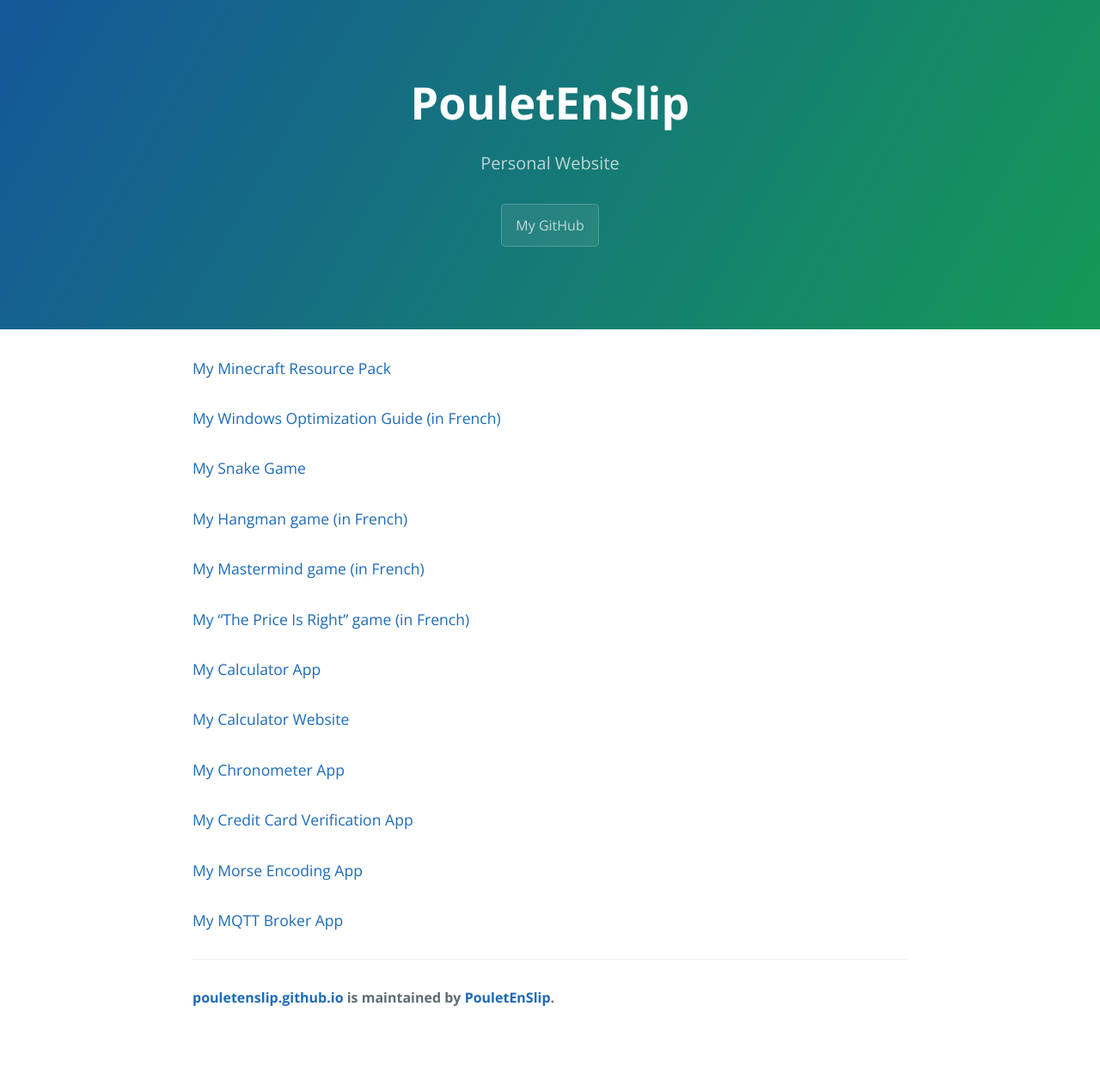
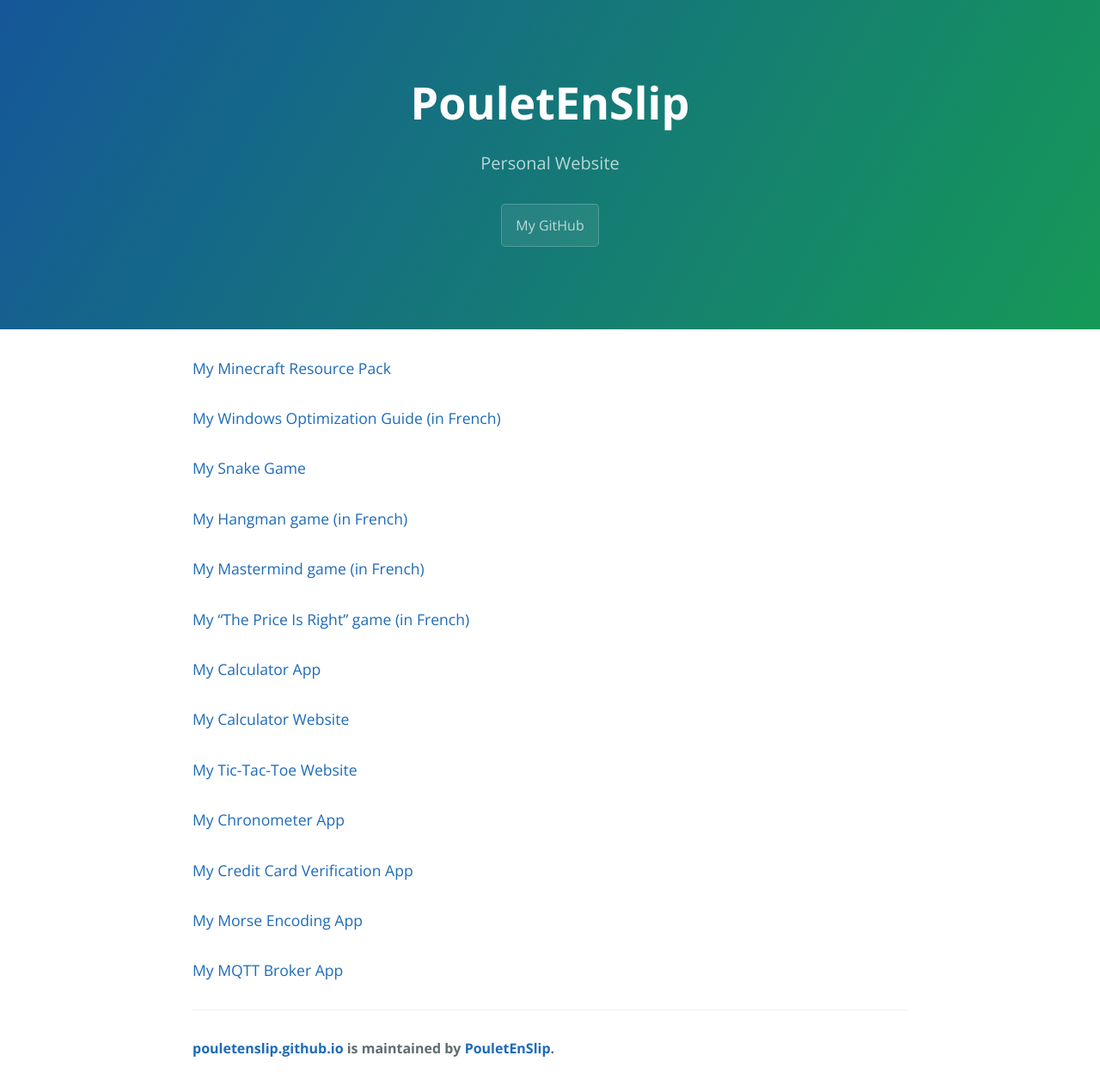
Before and after one commit to PouletEnSlip/pouletenslip.github.io, a Jekyll site: the page built from index.md, in a window 1280 px wide. Shown: the whole page at 86% size. Built offline with Jekyll 4.4.1, drawn with Linux system fonts in a browser that asks for light colours; comment, search, counter and statistics services are not loaded; before the commit the page ends 1204 px from its top, so only the background shows below that.

Commit message:
Update index.md

```diff
--- a/index.md
+++ b/index.md
@@ -10,6 +10,7 @@ layout: default
 #### [My "The Price Is Right" game (in French)](https://github.com/PouletEnSlip/ThePriceIsRight)
 #### [My Calculator App](https://github.com/PouletEnSlip/Calculator)
 #### [My Calculator Website](pages/calculator/)
+#### [My Tic-Tac-Toe Website](pages/tictactoe/)
 #### [My Chronometer App](https://github.com/PouletEnSlip/Chronometer)
 #### [My Credit Card Verification App](https://github.com/PouletEnSlip/CreditCardVerification)
 #### [My Morse Encoding App](https://github.com/PouletEnSlip/Morse)
```
